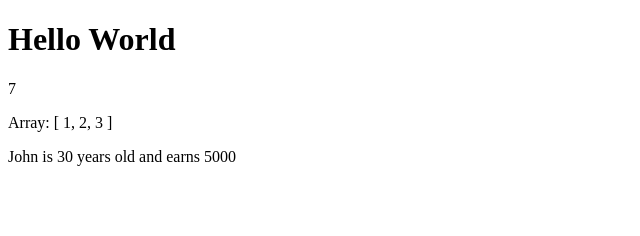
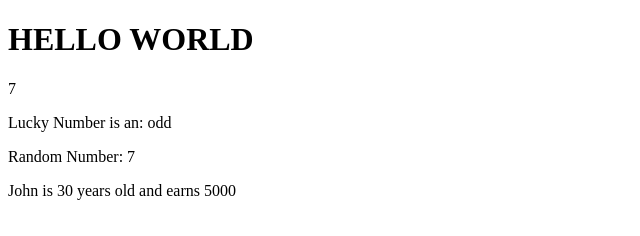
Before and after one commit to NgawangChoedenShankentsang/Vue-Recall, a plain HTML site: page index.html in a window 1280 px wide. Shown: the whole page, without its empty margins (0-640 px from the left). Drawn offline with nearby package versions, Linux system fonts and the light colour scheme.

Commit message:
function

```diff
--- a/index.html
+++ b/index.html
@@ -9,9 +9,11 @@
     </head>
     <body>
         <div id="app">
-            <h1>{{ message }}</h1>
+            <h1>{{ getMessage() }}</h1>
             <p>{{ luckyNumber }}</p>
-            <p>Array: {{ arrary }}</p>
+            <p>Lucky Number is an: {{ luckyNumber%2==0 ? "even" : "odd" }}</p>
+            <p>Random Number: {{ getRandomNumber() }}</p>
+            <!-- <p>Array: {{ arrary }}</p> -->
             <p>{{ obj.name }} is {{ obj.age }} years old and earns {{ obj.salary }}</p>
         </div>
     </body>
@@ -21,17 +23,24 @@
             setup() {
                 const message = "Hello World";
                 const luckyNumber = 7;
-                const arrary = [1, 2, 3];
+                // const arrary = [1, 2, 3];
                 const obj = {
                     name: "John",
                     age: 30,
                     salary: 5000,
                 };
+                function getMessage() {
+                    return message.toUpperCase();
+                }
+                function getRandomNumber() {
+                    return Math.floor(Math.random() * 10)+1;
+                }
                 return {
-                    message,
                     luckyNumber,
-                    arrary,
-                    obj
+                    // arrary,
+                    obj,
+                    getRandomNumber,
+                    getMessage
                 };
             },
         }).mount("#app");
```
